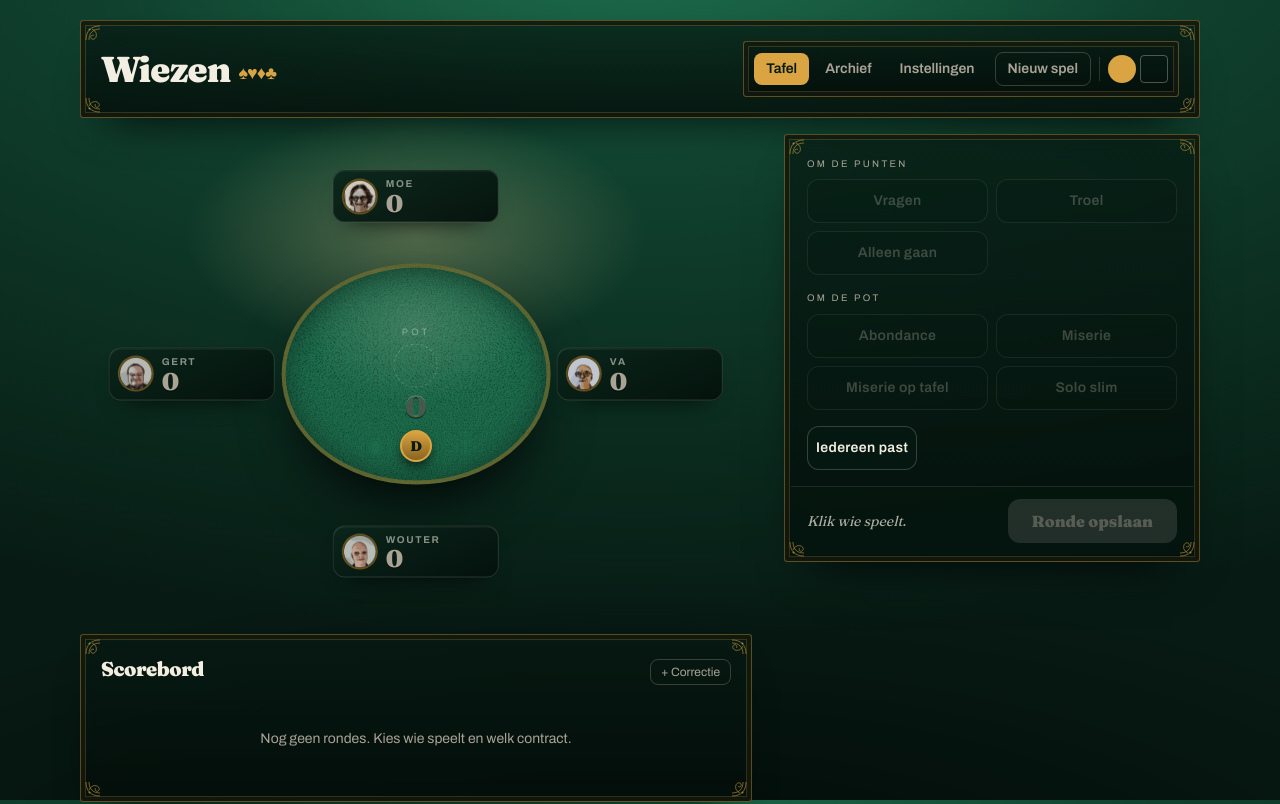
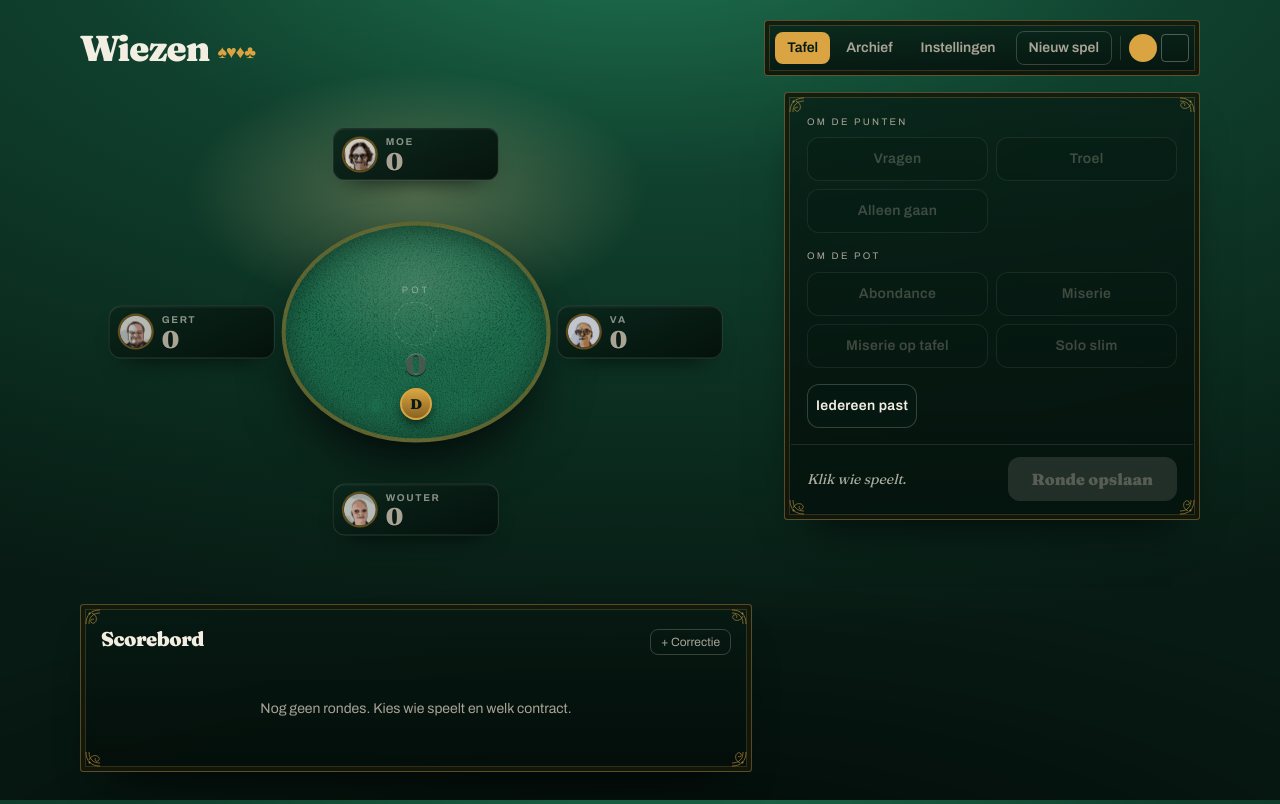
Before and after one commit to Laoujin/WiezeScoren, a React (Vite) app: page / in a window 1280 px wide. Shown: the top 804 px of the page. Built offline with nearby package versions, Linux system fonts and the light colour scheme.

Commit message:
Zet het scorebord op een smal scherm onder de contractkeuze

```diff
--- a/src/App.tsx
+++ b/src/App.tsx
@@ -115,7 +115,7 @@ export function App() {
 
   return (
     <div className="mx-auto min-h-screen max-w-6xl px-3 pt-5 pb-10 sm:px-4">
-      <Kader as="header" className="mb-4 flex flex-wrap items-center justify-between gap-3 p-5">
+      <header className="mb-4 flex flex-wrap items-center justify-between gap-3">
         <h1 className="font-display text-3xl font-black tracking-tight sm:text-4xl">
           Wiezen
           <span className="ml-2 align-middle text-lg text-messing">♠♥♦♣</span>
@@ -145,11 +145,11 @@ export function App() {
           <span className="mx-1 h-6 w-px bg-krijt/15" />
           <Tafelvormkiezer vorm={spelState.tafelvorm} onVorm={spelState.zetTafelvorm} />
         </Kader>
-      </Kader>
+      </header>
 
       {weergave === 'tafel' && (
         <main className="grid gap-8 lg:grid-cols-[minmax(0,1fr)_26rem]">
-          <div className="min-w-0">
+          <div className="min-w-0 lg:col-start-1 lg:row-start-1">
             <Tafel
               spelers={spel.spelers}
               ploeg={spelState.ploeg}
@@ -166,21 +166,10 @@ export function App() {
               onHernoem={spelState.hernoem}
               onKiesZetel={spelState.kiesZetel}
             />
-            <div className="mt-5">
-              <Scorebord
-                spel={spel}
-                config={config}
-                onWisRonde={spelState.wisRonde}
-                onPasPuntAan={spelState.pasPuntAan}
-                onHerstel={spelState.herstelPunten}
-                onCorrectie={() =>
-                  spelState.speelRonde({ contract: 'correctie', spelers: [], slagen: 0 })
-                }
-              />
-            </div>
           </div>
 
           <ContractKeuze
+            className="lg:col-start-2 lg:row-span-2 lg:row-start-1"
             config={config}
             spelers={spel.spelers}
             selectie={selectie}
@@ -194,6 +183,18 @@ export function App() {
             onMadam={(speler, aantal) => zetMadams((huidig) => ({ ...huidig, [speler]: aantal }))}
             onOpslaan={bewaarRonde}
             onWis={wisKeuze}
+          />
+
+          <Scorebord
+            className="lg:col-start-1 lg:row-start-2"
+            spel={spel}
+            config={config}
+            onWisRonde={spelState.wisRonde}
+            onPasPuntAan={spelState.pasPuntAan}
+            onHerstel={spelState.herstelPunten}
+            onCorrectie={() =>
+              spelState.speelRonde({ contract: 'correctie', spelers: [], slagen: 0 })
+            }
           />
         </main>
       )}
--- a/src/ui/ContractKeuze.tsx
+++ b/src/ui/ContractKeuze.tsx
@@ -46,6 +46,7 @@ function ContractKnop({ label, actief, bruikbaar, onClick }: KnopProps) {
 }
 
 type Props = {
+  className?: string
   config: Config
   spelers: string[]
   selectie: SpelerId[]
@@ -62,6 +63,7 @@ type Props = {
 }
 
 export function ContractKeuze({
+  className = '',
   config,
   spelers,
   selectie,
@@ -92,7 +94,7 @@ export function ContractKeuze({
   ]
 
   return (
-    <Kader className="self-start overflow-hidden p-1.5 backdrop-blur-sm">
+    <Kader className={`self-start overflow-hidden p-1.5 backdrop-blur-sm ${className}`}>
       <div className="grid gap-x-5 gap-y-4 p-4 sm:grid-cols-2 lg:grid-cols-1">
         {groepen.map((groep) => (
           <div key={groep.titel}>
--- a/src/ui/Kader.tsx
+++ b/src/ui/Kader.tsx
@@ -27,7 +27,7 @@ function Sierhoek({ plek }: { plek: keyof typeof HOEKEN }) {
 }
 
 type Props = {
-  as?: 'section' | 'nav' | 'header'
+  as?: 'section' | 'nav'
   /** De sierhoeken eisen zo'n 21px vrije rand; een smalle balk zet ze daarom af. */
   sierhoeken?: boolean
   className?: string
--- a/src/ui/Scorebord.tsx
+++ b/src/ui/Scorebord.tsx
@@ -84,6 +84,7 @@ function TotaalCel({ waarde }: { waarde: number }) {
 }
 
 type Props = {
+  className?: string
   spel: Spel
   config: Config
   onWisRonde: (rondeId: string) => void
@@ -93,6 +94,7 @@ type Props = {
 }
 
 export function Scorebord({
+  className = '',
   spel,
   config,
   onWisRonde,
@@ -106,7 +108,7 @@ export function Scorebord({
   const eindsom = somVan(stand) + pot
 
   return (
-    <Kader className="min-w-0 p-5 backdrop-blur-sm">
+    <Kader className={`min-w-0 p-5 backdrop-blur-sm ${className}`}>
       <header className="mb-3 flex items-baseline justify-between gap-3">
         <h2 className="font-display text-xl font-black tracking-tight">Scorebord</h2>
         <button
```
Also changed, not shown: 1 other file (tests, documents, lock files or other folders).
